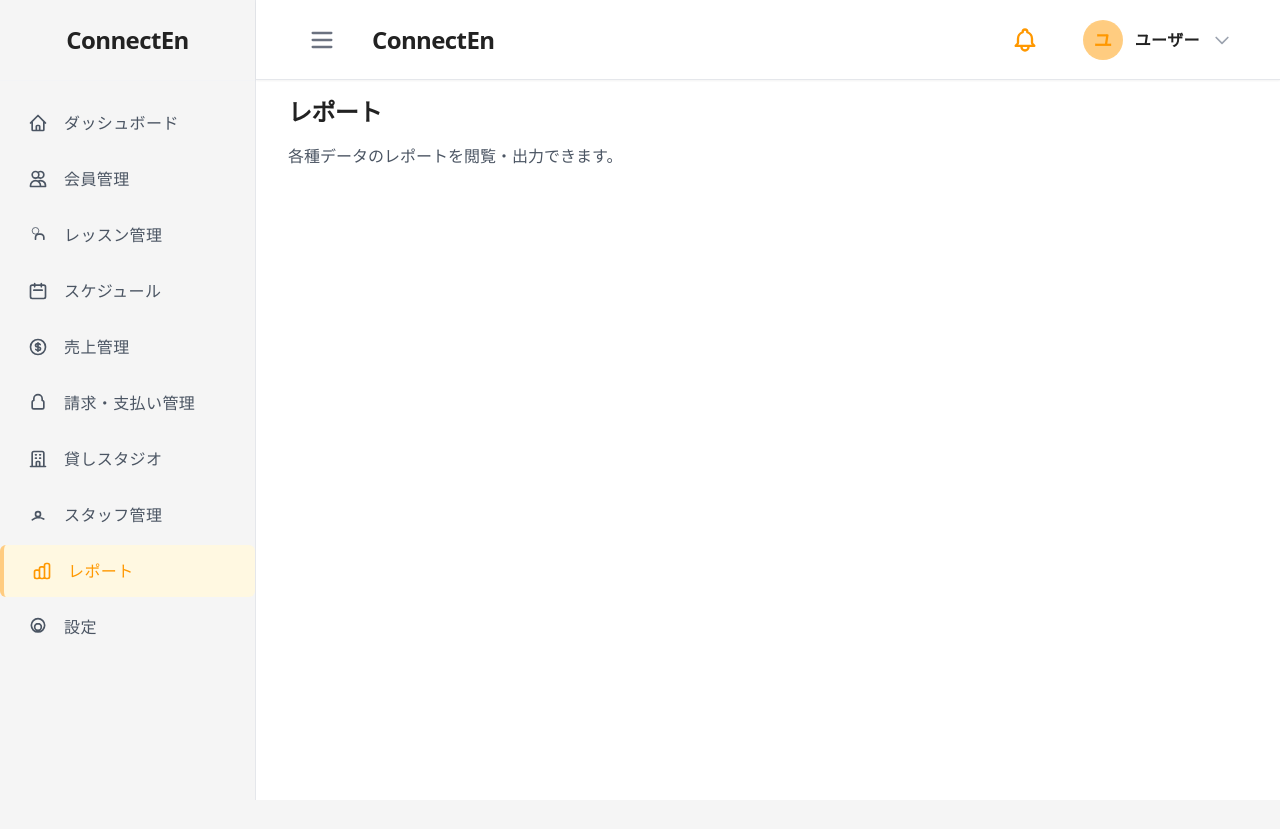
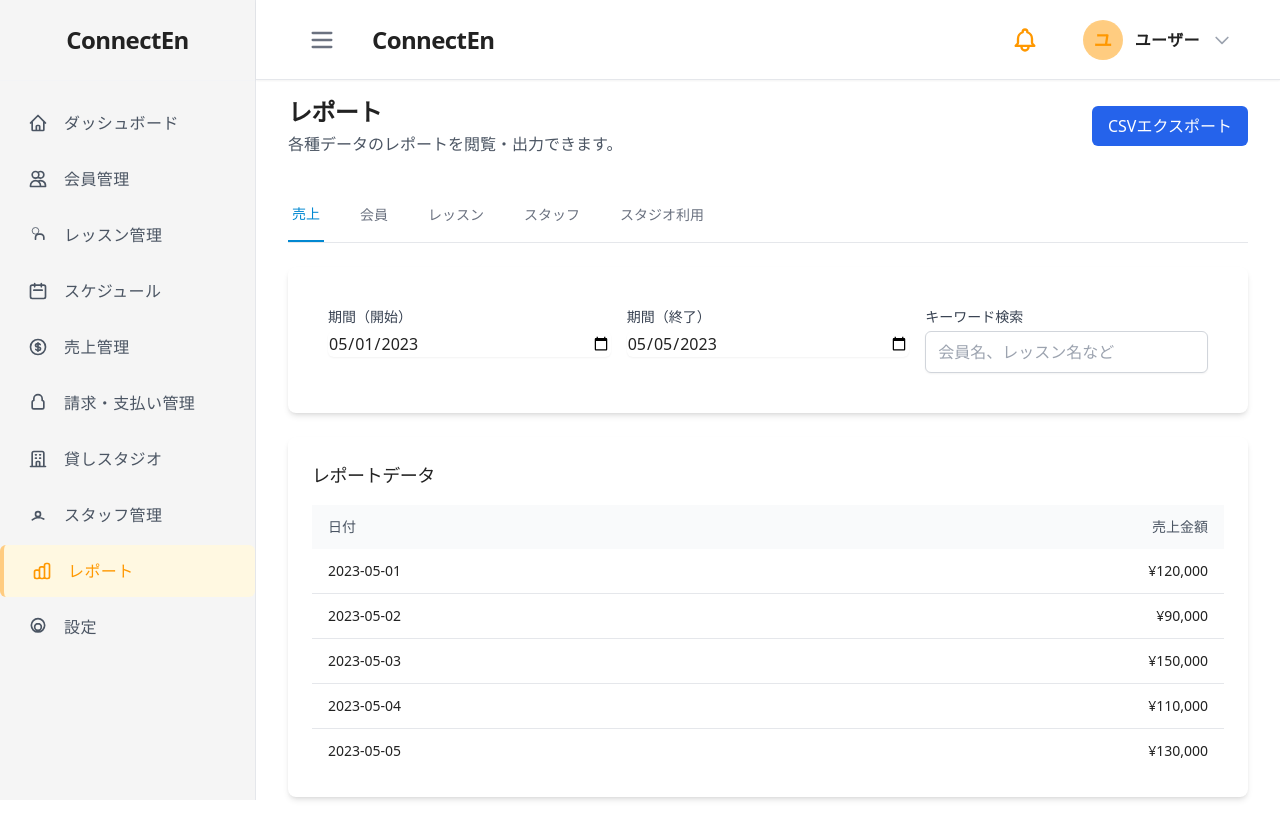
Before and after one commit to mio-github/connect_en, a Next.js app: page /reports in a window 1280 px wide. Before the commit the page ends 800 px from the top, so only its background shows below. Built offline with nearby package versions, Linux system fonts and the light colour scheme.

Commit message:
管理サイド安定版モック (Admin side stable mock)

```diff
--- a/src/app/reports/page.tsx
+++ b/src/app/reports/page.tsx
@@ -1,11 +1,270 @@
-import React from 'react';
+'use client';
+
+import React, { useState } from 'react';
 import Layout from '@/components/layout/Layout';
+import Card from '@/components/common/Card';
+import Button from '@/components/common/Button';
+import Input from '@/components/common/Input';
+
+const REPORT_TABS = [
+  { label: '売上', value: 'sales' },
+  { label: '会員', value: 'members' },
+  { label: 'レッスン', value: 'lessons' },
+  { label: 'スタッフ', value: 'staff' },
+  { label: 'スタジオ利用', value: 'studios' },
+];
+
+// 仮データ
+const SALES_DATA = [
+  { date: '2023-05-01', amount: 120000 },
+  { date: '2023-05-02', amount: 90000 },
+  { date: '2023-05-03', amount: 150000 },
+  { date: '2023-05-04', amount: 110000 },
+  { date: '2023-05-05', amount: 130000 },
+];
+const MEMBER_DATA = [
+  { date: '2023-05-01', new: 3, leave: 1, total: 120 },
+  { date: '2023-05-02', new: 2, leave: 0, total: 122 },
+  { date: '2023-05-03', new: 1, leave: 2, total: 121 },
+  { date: '2023-05-04', new: 4, leave: 1, total: 124 },
+  { date: '2023-05-05', new: 2, leave: 0, total: 126 },
+];
+const LESSON_DATA = [
+  { date: '2023-05-01', count: 8, attendance: 60 },
+  { date: '2023-05-02', count: 7, attendance: 55 },
+  { date: '2023-05-03', count: 9, attendance: 70 },
+  { date: '2023-05-04', count: 6, attendance: 48 },
+  { date: '2023-05-05', count: 8, attendance: 62 },
+];
+const STAFF_DATA = [
+  { date: '2023-05-01', working: 5, absent: 1 },
+  { date: '2023-05-02', working: 6, absent: 0 },
+  { date: '2023-05-03', working: 5, absent: 1 },
+  { date: '2023-05-04', working: 6, absent: 0 },
+  { date: '2023-05-05', working: 5, absent: 1 },
+];
+const STUDIO_DATA = [
+  { date: '2023-05-01', usage: 7, available: 1 },
+  { date: '2023-05-02', usage: 6, available: 2 },
+  { date: '2023-05-03', usage: 8, available: 0 },
+  { date: '2023-05-04', usage: 7, available: 1 },
+  { date: '2023-05-05', usage: 7, available: 1 },
+];
 
 export default function ReportsPage() {
+  const [activeTab, setActiveTab] = useState('sales');
+  const [dateFrom, setDateFrom] = useState('2023-05-01');
+  const [dateTo, setDateTo] = useState('2023-05-05');
+
+  // データ取得
+  let data: any[] = [];
+  switch (activeTab) {
+    case 'sales':
+      data = SALES_DATA;
+      break;
+    case 'members':
+      data = MEMBER_DATA;
+      break;
+    case 'lessons':
+      data = LESSON_DATA;
+      break;
+    case 'staff':
+      data = STAFF_DATA;
+      break;
+    case 'studios':
+      data = STUDIO_DATA;
+      break;
+    default:
+      data = [];
+  }
+
+  // 表ヘッダー・内容
+  const getTable = () => {
+    switch (activeTab) {
+      case 'sales':
+        return (
+          <table className="min-w-full">
+            <thead className="bg-gray-50">
+              <tr>
+                <th className="px-4 py-3 text-left text-sm font-medium text-gray-600">日付</th>
+                <th className="px-4 py-3 text-right text-sm font-medium text-gray-600">売上金額</th>
+              </tr>
+            </thead>
+            <tbody className="divide-y divide-gray-200">
+              {(data as typeof SALES_DATA).map((row, i) => (
+                <tr key={i}>
+                  <td className="px-4 py-3 text-sm">{row.date}</td>
+                  <td className="px-4 py-3 text-right text-sm">¥{row.amount.toLocaleString()}</td>
+                </tr>
+              ))}
+            </tbody>
+          </table>
+        );
+      case 'members':
+        return (
+          <table className="min-w-full">
+            <thead className="bg-gray-50">
+              <tr>
+                <th className="px-4 py-3 text-left text-sm font-medium text-gray-600">日付</th>
+                <th className="px-4 py-3 text-right text-sm font-medium text-gray-600">新規入会</th>
+                <th className="px-4 py-3 text-right text-sm font-medium text-gray-600">退会</th>
+                <th className="px-4 py-3 text-right text-sm font-medium text-gray-600">会員数</th>
+              </tr>
+            </thead>
+            <tbody className="divide-y divide-gray-200">
+              {(data as typeof MEMBER_DATA).map((row, i) => (
+                <tr key={i}>
+                  <td className="px-4 py-3 text-sm">{row.date}</td>
+                  <td className="px-4 py-3 text-right text-sm">{row.new}</td>
+                  <td className="px-4 py-3 text-right text-sm">{row.leave}</td>
+                  <td className="px-4 py-3 text-right text-sm">{row.total}</td>
+                </tr>
+              ))}
+            </tbody>
+          </table>
+        );
+      case 'lessons':
+        return (
+          <table className="min-w-full">
+            <thead className="bg-gray-50">
+              <tr>
+                <th className="px-4 py-3 text-left text-sm font-medium text-gray-600">日付</th>
+                <th className="px-4 py-3 text-right text-sm font-medium text-gray-600">レッスン数</th>
+                <th className="px-4 py-3 text-right text-sm font-medium text-gray-600">受講者数</th>
+              </tr>
+            </thead>
+            <tbody className="divide-y divide-gray-200">
+              {(data as typeof LESSON_DATA).map((row, i) => (
+                <tr key={i}>
+                  <td className="px-4 py-3 text-sm">{row.date}</td>
+                  <td className="px-4 py-3 text-right text-sm">{row.count}</td>
+                  <td className="px-4 py-3 text-right text-sm">{row.attendance}</td>
+                </tr>
+              ))}
+            </tbody>
+          </table>
+        );
+      case 'staff':
+        return (
+          <table className="min-w-full">
+            <thead className="bg-gray-50">
+              <tr>
+                <th className="px-4 py-3 text-left text-sm font-medium text-gray-600">日付</th>
+                <th className="px-4 py-3 text-right text-sm font-medium text-gray-600">出勤</th>
+                <th className="px-4 py-3 text-right text-sm font-medium text-gray-600">欠勤</th>
+              </tr>
+            </thead>
+            <tbody className="divide-y divide-gray-200">
+              {(data as typeof STAFF_DATA).map((row, i) => (
+                <tr key={i}>
+                  <td className="px-4 py-3 text-sm">{row.date}</td>
+                  <td className="px-4 py-3 text-right text-sm">{row.working}</td>
+                  <td className="px-4 py-3 text-right text-sm">{row.absent}</td>
+                </tr>
+              ))}
+            </tbody>
+          </table>
+        );
+      case 'studios':
+        return (
+          <table className="min-w-full">
+            <thead className="bg-gray-50">
+              <tr>
+                <th className="px-4 py-3 text-left text-sm font-medium text-gray-600">日付</th>
+                <th className="px-4 py-3 text-right text-sm font-medium text-gray-600">利用回数</th>
+                <th className="px-4 py-3 text-right text-sm font-medium text-gray-600">空き</th>
+              </tr>
+            </thead>
+            <tbody className="divide-y divide-gray-200">
+              {(data as typeof STUDIO_DATA).map((row, i) => (
+                <tr key={i}>
+                  <td className="px-4 py-3 text-sm">{row.date}</td>
+                  <td className="px-4 py-3 text-right text-sm">{row.usage}</td>
+                  <td className="px-4 py-3 text-right text-sm">{row.available}</td>
+                </tr>
+              ))}
+            </tbody>
+          </table>
+        );
+      default:
+        return null;
+    }
+  };
+
+  // エクスポート処理（ダミー）
+  const handleExport = () => {
+    alert('CSVエクスポート機能（ダミー）');
+  };
+
   return (
     <Layout>
-      <h1 className="text-2xl font-bold mb-4">レポート</h1>
-      <p className="text-gray-600">各種データのレポートを閲覧・出力できます。</p>
+      <div className="mb-8 flex flex-col md:flex-row md:items-center md:justify-between gap-4">
+        <div>
+          <h1 className="text-2xl font-bold mb-1">レポート</h1>
+          <p className="text-gray-600">各種データのレポートを閲覧・出力できます。</p>
+        </div>
+        <div className="flex space-x-2">
+          <Button variant="primary" onClick={handleExport}>CSVエクスポート</Button>
+        </div>
+      </div>
+
+      {/* タブナビゲーション */}
+      <div className="mb-6 border-b border-gray-200">
+        <div className="flex space-x-8">
+          {REPORT_TABS.map(tab => (
+            <button
+              key={tab.value}
+              className={`py-4 px-1 font-medium text-sm focus:outline-none ${
+                activeTab === tab.value
+                  ? 'border-b-2 border-primary text-primary'
+                  : 'text-gray-500 hover:text-gray-700 hover:border-gray-300'
+              }`}
+              onClick={() => setActiveTab(tab.value)}
+            >
+              {tab.label}
+            </button>
+          ))}
+        </div>
+      </div>
+
+      {/* フィルター */}
+      <Card className="mb-6">
+        <div className="p-4 grid grid-cols-1 md:grid-cols-3 gap-4">
+          <div>
+            <label className="block text-sm font-medium text-gray-700 mb-1">期間（開始）</label>
+            <input
+              type="date"
+              className="w-full rounded-md border-gray-300 shadow-sm focus:border-primary focus:ring focus:ring-primary focus:ring-opacity-50"
+              value={dateFrom}
+              onChange={e => setDateFrom(e.target.value)}
+            />
+          </div>
+          <div>
+            <label className="block text-sm font-medium text-gray-700 mb-1">期間（終了）</label>
+            <input
+              type="date"
+              className="w-full rounded-md border-gray-300 shadow-sm focus:border-primary focus:ring focus:ring-primary focus:ring-opacity-50"
+              value={dateTo}
+              onChange={e => setDateTo(e.target.value)}
+            />
+          </div>
+          <div>
+            <label className="block text-sm font-medium text-gray-700 mb-1">キーワード検索</label>
+            <Input
+              type="text"
+              placeholder="会員名、レッスン名など"
+              className="w-full"
+            />
+          </div>
+        </div>
+      </Card>
+
+      {/* レポートテーブル */}
+      <Card title="レポートデータ">
+        <div className="overflow-x-auto">
+          {getTable()}
+        </div>
+      </Card>
     </Layout>
   );
 }
```
